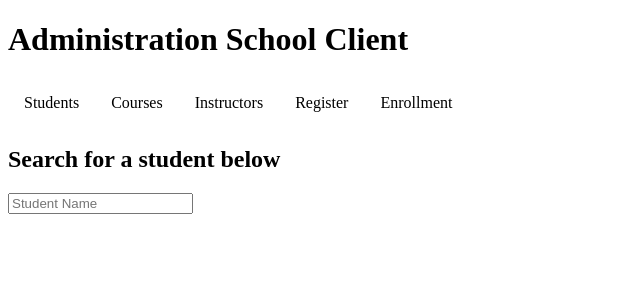
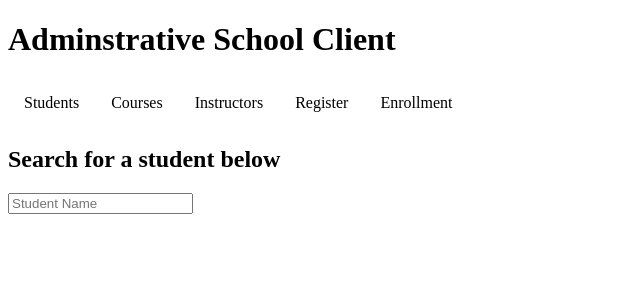
Before and after one commit to Gonzo2510/School-Administrative-Client, a React (Create React App) app in the folder client/: page / in a window 1280 px wide. Shown: the top 300 px of the page, without its empty margins (0-640 px from the left). Built offline with nearby package versions, Linux system fonts and the light colour scheme; no server answers.

Commit message:
text update

```diff
--- a/client/src/components/App.js
+++ b/client/src/components/App.js
@@ -12,7 +12,7 @@ import EnrollmentForm from "./EnrollmentForm";
 function App() {
 
   return(<>
-    <h1>Administration School Client</h1>
+    <h1>Adminstrative School Client</h1>
     <Router>
         <NavBar />
         <Switch>
```
